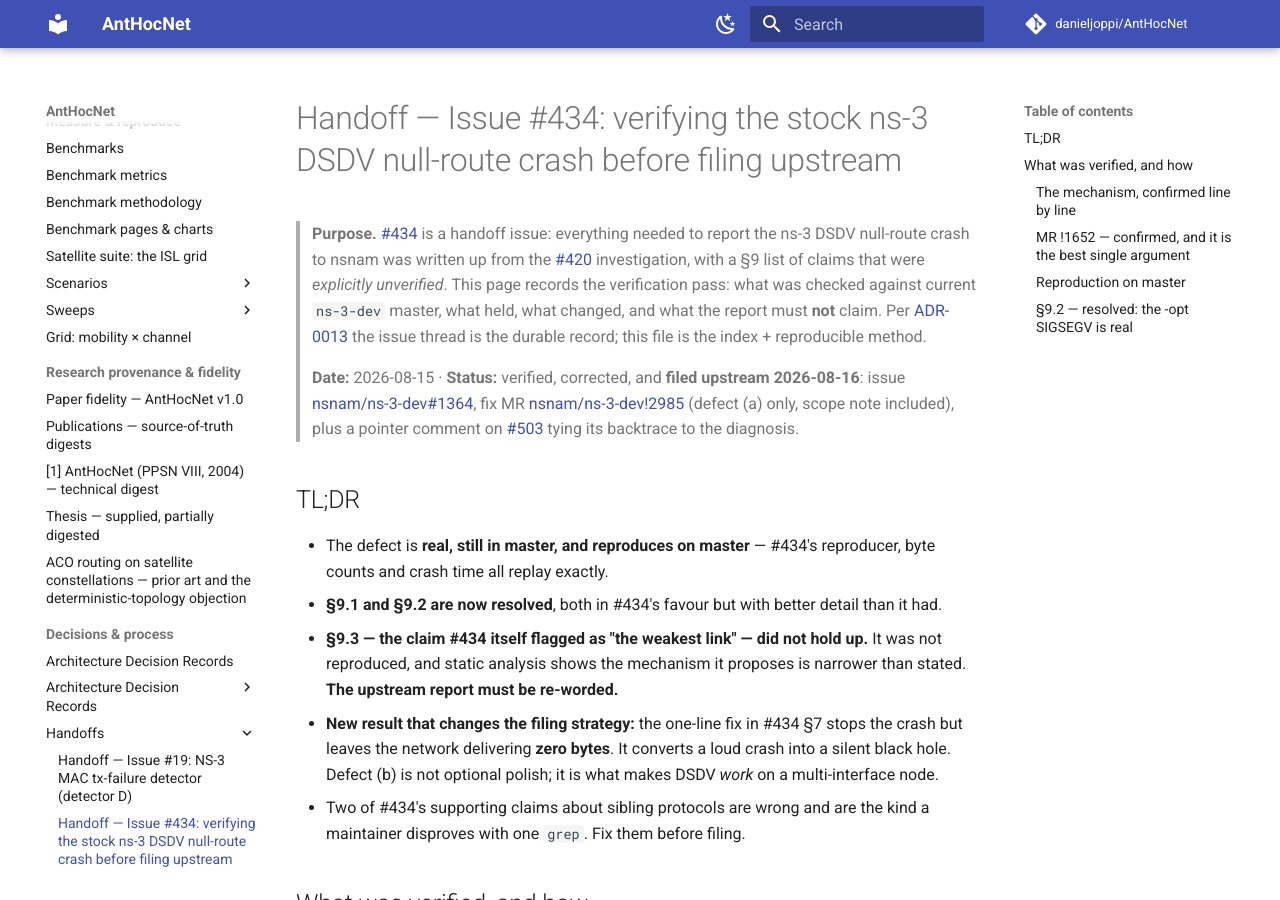
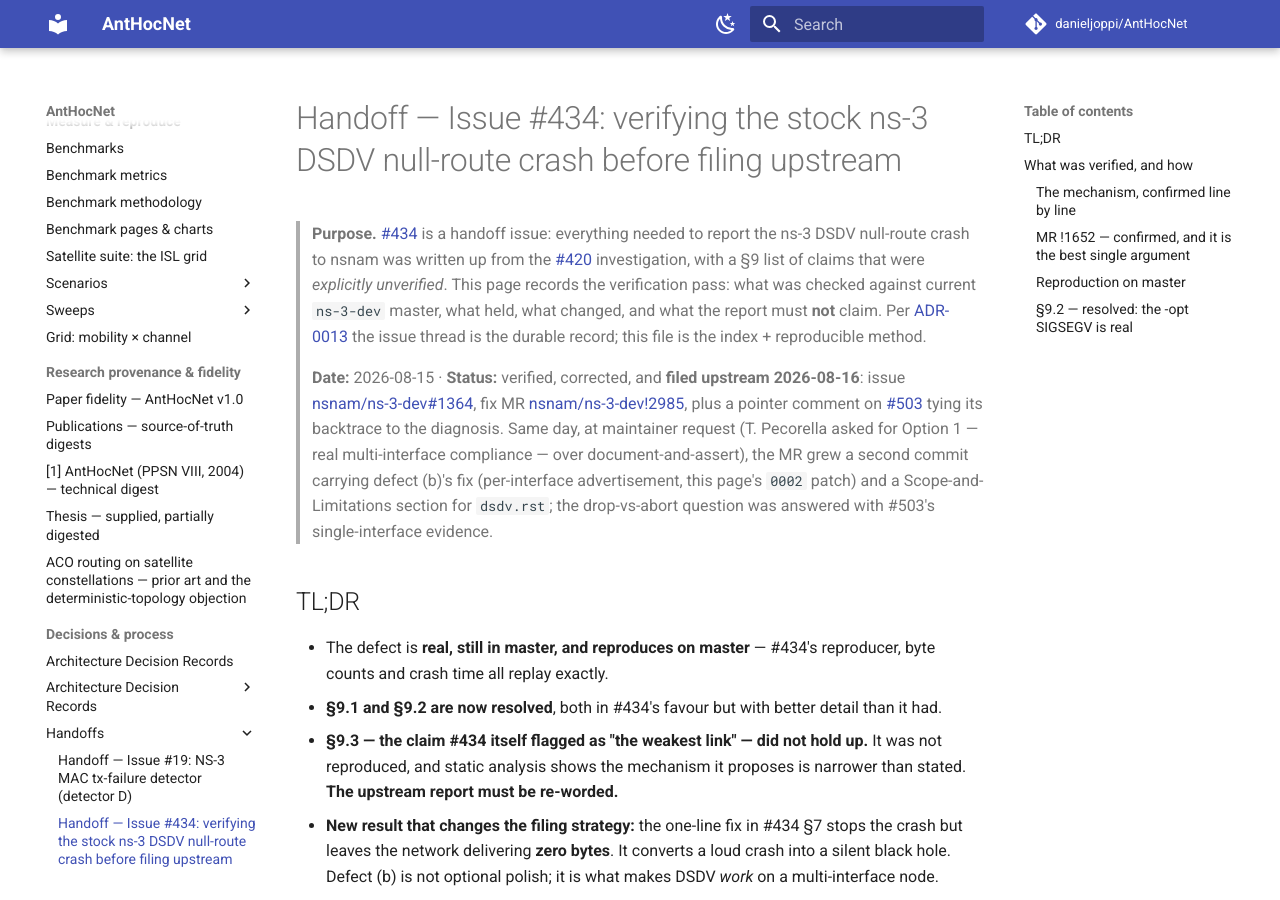
Before and after one commit to danieljoppi/AntHocNet, an MkDocs documentation site: the page built from docs/handoffs/2026-08-15-ns3-dsdv-null-route-upstream.md, in a window 1280 px wide and 900 px high. Built offline with MkDocs 1.6.1 and Material for MkDocs 9.7.7, drawn with Linux system fonts in a browser that asks for light colours; comment, search, counter and statistics services are not loaded.

Commit message:
docs: record the upstream MR's Option-1 extension (#434)
Maintainer feedback on nsnam/ns-3-dev!2985 arrived within the hour
(T. Pecorella): extend beyond the crash guard — either make DSDV genuinely
multi-interface compliant (his Option 1) or document the limitation and
assert on multi-interface installs (Option 2); he also asked whether a
failed next-hop lookup should abort the simulation rather than drop.

Taken Option 1: the MR grew a second commit carrying defect (b)'s fix — the
per-interface advertisement this handoff ships as
ns3-dsdv-upstream/0002-dsdv-advertise-per-interface.patch — plus a
Scope-and-Limitations section for dsdv.rst covering the N-addresses-per-node
semantics (no OLSR-MID-style canonical identity) and the queued-packet drop
policy. The abort question was answered with the #503 evidence: the
unresolved-next-hop state occurs transiently on single-interface wifi, so an
abort would kill supported configurations; the drop mirrors RouteOutput()'s
existing ERROR_NOROUTETOHOST behaviour.

Status line updated accordingly. Record kept here because #434 is closed and
this page is its designated continuation per ADR-0013.

Refs #434

Co-Authored-By: Claude Opus 5 <noreply@anthropic.com>
Claude-Session: https://claude.ai/code/session_01Rze66e9LCSRcLjuUozD4aw

```diff
--- a/docs/handoffs/2026-08-15-ns3-dsdv-null-route-upstream.md
+++ b/docs/handoffs/2026-08-15-ns3-dsdv-null-route-upstream.md
@@ -12,9 +12,14 @@
 >
 > **Date:** 2026-08-15 · **Status:** verified, corrected, and **filed upstream 2026-08-16**:
 > issue [nsnam/ns-3-dev#1364](https://gitlab.com/nsnam/ns-3-dev/-/issues/1364),
-> fix MR [nsnam/ns-3-dev!2985](https://gitlab.com/nsnam/ns-3-dev/-/merge_requests/2985)
-> (defect (a) only, scope note included), plus a pointer comment on
+> fix MR [nsnam/ns-3-dev!2985](https://gitlab.com/nsnam/ns-3-dev/-/merge_requests/2985),
+> plus a pointer comment on
 > [#503](https://gitlab.com/nsnam/ns-3-dev/-/issues/503) tying its backtrace to the diagnosis.
+> Same day, at maintainer request (T. Pecorella asked for Option 1 — real
+> multi-interface compliance — over document-and-assert), the MR grew a second
+> commit carrying defect (b)'s fix (per-interface advertisement, this page's
+> `0002` patch) and a Scope-and-Limitations section for `dsdv.rst`; the
+> drop-vs-abort question was answered with #503's single-interface evidence.
 
 ## TL;DR
 
```
